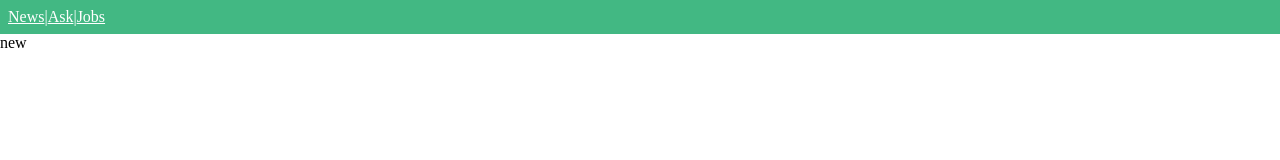
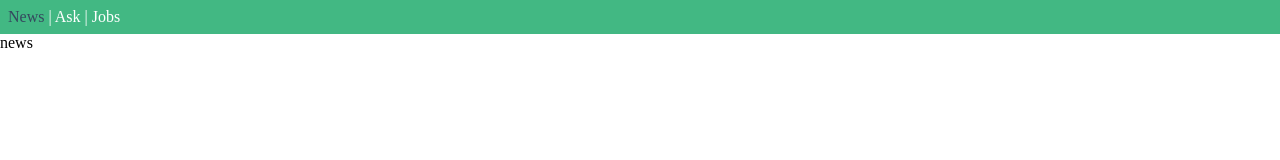
Before and after one commit to areum514/vue-hackerNews, a Vue app in the folder vue-news/: page /news in a window 1280 px wide. Shown: the top 160 px of the page. Built offline with nearby package versions, Linux system fonts and the light colour scheme.

Commit message:
라우터 기본 복습

```diff
--- a/vue-news/src/App.vue
+++ b/vue-news/src/App.vue
@@ -1,6 +1,5 @@
 <template>
   <div id="app">
-
     <tool-bar></tool-bar>
     <router-view></router-view>
   </div>
--- /dev/null
+++ b/vue-news/src/api/index.js
@@ -0,0 +1,13 @@
+import axios from "axios";
+
+//1. Http request& response 와 관련된 기본 설정
+const config = {
+  baseUrl: "https://api.hnpwa.com/v0/",
+};
+
+//2. api함수들을 정리
+function fetchNewsList(){
+    return axios.get(`${config.baseUrl}news/1.json`);
+}
+
+export { fetchNewsList };
--- a/vue-news/src/components/ToolBar.vue
+++ b/vue-news/src/components/ToolBar.vue
@@ -1,9 +1,9 @@
 <template>
-  <div class="header">
+  <nav class="header">
       <router-link to='/news'>News </router-link> |
       <router-link to='/ask'>Ask </router-link> |
       <router-link to='/jobs'>Jobs </router-link>
-  </div>
+  </nav>
 </template>
 
 
@@ -11,14 +11,15 @@
 .header{
     color: white;
     background-color: #42b883;
-    display: flex;
     padding:8px;
 }
-.header a:active{
+.header .router-link-exact-active{
     color:#35495e;
+
 }
 .header a{
     color:white;
+    text-decoration: none;
 }
 
 </style>
--- /dev/null
+++ b/vue-news/src/views/ItemView.vue
@@ -0,0 +1,15 @@
+<template>
+  <div>
+      item
+  </div>
+</template>
+
+<script>
+export default {
+
+}
+</script>
+
+<style>
+
+</style>
--- a/vue-news/src/views/NewsView.vue
+++ b/vue-news/src/views/NewsView.vue
@@ -1,15 +1,16 @@
 <template>
   <div>
-    new
+    news
   </div>
 </template>
 
 <script>
-
-export default {
-
+//import {fetchNewsList} from '../api/index.js'
+export default{
+  //fetchNewsList()
 }
 </script>
+
 
 <style>
 
--- /dev/null
+++ b/vue-news/src/views/UserView.vue
@@ -0,0 +1,15 @@
+<template>
+  <div>
+      user
+  </div>
+</template>
+
+<script>
+export default {
+
+}
+</script>
+
+<style>
+
+</style>
```
Also changed, not shown: vue-news/src/routes/index.js (+14 -2 lines), 2 other files (tests, documents, lock files or other folders).
